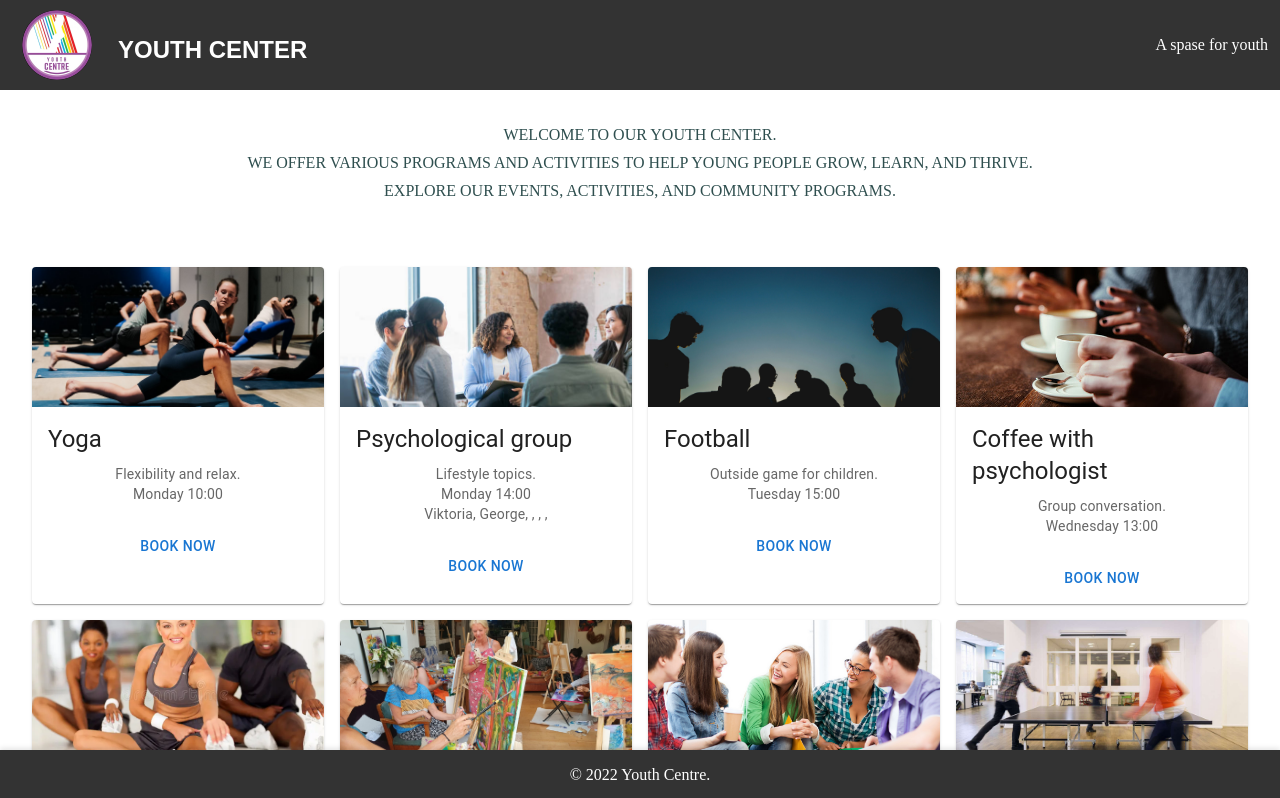
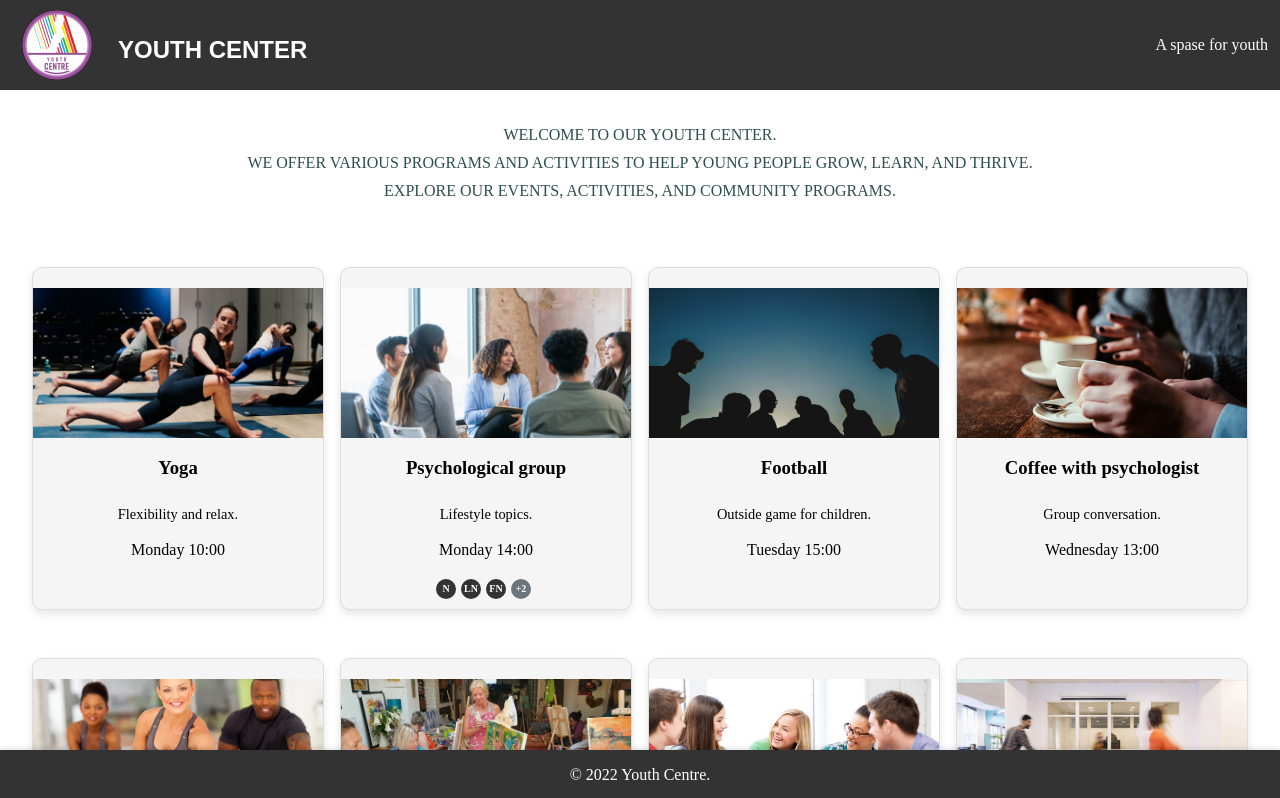
Before and after one commit to ms-viktoria/youth-center-website, a React (Vite) app: page / in a window 1280 px wide. Shown: the top 798 px of the page. Built offline with nearby package versions, Linux system fonts and the light colour scheme; data requests are answered from the project's data file; the HTML template or start-up script is replaced by a standard one.

Commit message:
Add UserIcons component. Add user-icons style.

```diff
--- a/data/db.json
+++ b/data/db.json
@@ -16,28 +16,24 @@
       "image": "../src/assets/images/psychological.jpg",
       "participants": [
         {
-          "id": 1734279940657,
-          "name": "Viktoria"
+          "id": 1734540822658,
+          "name": "Name"
         },
         {
-          "id": 1734279996384,
-          "name": "George"
+          "id": 1734549222388,
+          "name": "Last Name"
         },
         {
-          "id": 1734430966684,
-          "name": ""
+          "id": 1734549242198,
+          "name": "First Name"
         },
         {
-          "id": 1734430968252,
-          "name": ""
+          "id": 1734549256254,
+          "name": "User Name"
         },
         {
-          "id": 1734430970996,
-          "name": ""
-        },
-        {
-          "id": 1734432432084,
-          "name": ""
+          "id": 1734549270370,
+          "name": "Real Name"
         }
       ]
     },
@@ -47,12 +43,7 @@
       "description": "Outside game for children.",
       "time": "Tuesday 15:00",
       "image": "../src/assets/images/football.jpg",
-      "participants": [
-        {
-          "id": 1734364345247,
-          "name": ""
-        }
-      ]
+      "participants": []
     },
     {
       "id": "4",
--- a/src/App.tsx
+++ b/src/App.tsx
@@ -2,7 +2,6 @@ import Home from "./pages/Home.tsx";
 import { BrowserRouter, Routes, Route } from "react-router-dom";
 import Navbar from "./components/Navbar";
 import Footer from "./components/Footer.tsx";
-import Event from "./components/OldEventCard.tsx";
 
 const App = () => {
   return (
@@ -10,19 +9,6 @@ const App = () => {
       <Navbar />
       <Routes>
         <Route path="/" element={<Home />} />
-        <Route
-          path="/events"
-          element={
-            <Event
-              event={{
-                name: "",
-                description: "",
-                time: "",
-                image: "",
-              }}
-            />
-          }
-        />
       </Routes>
       <Footer />
     </BrowserRouter>
--- a/src/components/BookingModal.tsx
+++ b/src/components/BookingModal.tsx
@@ -1,5 +1,4 @@
 import Box from "@mui/material/Box";
-import Button from "@mui/material/Button";
 import Typography from "@mui/material/Typography";
 import Modal from "@mui/material/Modal";
 import Input from "@mui/material/Input";
@@ -42,12 +41,24 @@ export default function BookingModal({
     <Modal open={open} onClose={onClose}>
       <Box sx={modalStyle}>
         <div className="booking-modal">
-          <span className="booking-modal__close-button" onClick={onClose}>✘</span>
+          <span className="booking-modal__close-button" onClick={onClose}>
+            ×
+          </span>
           <div className="box">
-            <Typography className="box__title" gutterBottom variant="subtitle1" component="div">
+            <Typography
+              className="box__title"
+              gutterBottom
+              variant="subtitle1"
+              component="div"
+            >
               {title}
             </Typography>
-            <Typography className="box__time" gutterBottom variant="subtitle1" component="div">
+            <Typography
+              className="box__time"
+              gutterBottom
+              variant="subtitle1"
+              component="div"
+            >
               {time}
             </Typography>
           </div>
@@ -63,9 +74,29 @@ export default function BookingModal({
             value={name}
             onChange={(e) => setName(e.target.value)}
           />
-          <Button variant="contained" sx={{mt: 2}} onClick={onSubmit}>
-            Submit
-          </Button>
+          <input className="modal__age"
+                 type="number"
+                 id="age"
+                 name="age"
+                 min="1"
+                 max="120"
+                 placeholder="Age"
+                 required
+          />
+          <Input className="modal__phone"
+                 type="tel"
+                 id="phone"
+                 name="phone"
+                 placeholder="123-456-7890"
+                 required
+          />
+
+
+          <div className="booking-modal">
+            <span className="booking-modal__submit-button" onClick={onSubmit}>
+              Submit
+            </span>
+          </div>
         </div>
       </Box>
     </Modal>
--- a/src/components/EventCard.tsx
+++ b/src/components/EventCard.tsx
@@ -1,19 +1,15 @@
-import Card from "@mui/material/Card";
-import CardActions from "@mui/material/CardActions";
-import CardContent from "@mui/material/CardContent";
-import CardMedia from "@mui/material/CardMedia";
-import Button from "@mui/material/Button";
-import Typography from "@mui/material/Typography";
+import { useState } from "react";
+import { Event } from "../types/event.ts";
 import BookingModal from "./BookingModal.tsx";
-import { useState } from "react";
-import { Event } from "../types/event.ts"
+import UserIcons from "./UserIcons.tsx";
 
 interface EventCardProps {
   event: Event;
-  updateParticipants: (event: Event, participantNane: string) => void;
+  updateParticipants: (event: Event, participantName: string) => void;
+  users: { name: string }[];
 }
 
-export default function EventCard({ event, updateParticipants }: EventCardProps) {
+const EventCard = ({ event, updateParticipants }: EventCardProps) => {
   const { title, description, time, image, participants } = event;
   const [open, setOpen] = useState<boolean>(false);
 
@@ -21,28 +17,23 @@ export default function EventCard({ event, updateParticipants }: EventCardProps)
   const handleClose = () => setOpen(false);
 
   return (
-    <Card sx={{ maxWidth: 345 }}>
-      <CardMedia sx={{ height: 140 }} image={image} title={title} />
-      <CardContent>
-        <Typography gutterBottom variant="h5" component="div">
-          {title}
-        </Typography>
-        <Typography variant="body2" sx={{ color: "text.secondary" }}>
-          {description}
-        </Typography>
-        <Typography variant="body2" sx={{ color: "text.secondary" }}>
-          {time}
-        </Typography>
-        <Typography variant="body2" sx={{ color: "text.secondary" }}>
-          {participants.map(p => p.name).join(', ')}
-        </Typography>
-      </CardContent>
-      <CardActions className="button">
-        <Button className="button__book" onClick={handleOpen}>
-          Book Now
-        </Button>
-      </CardActions>
-      <BookingModal open={open} onClose={handleClose} event={event} updateParticipants={updateParticipants}/>
-    </Card>
+    <>
+      <div className="event-card" onClick={handleOpen}>
+        <img src={image} alt={title} className="event-card__image"/>
+        <h3 className="event-card__name">{title}</h3>
+        <p className="event-card__description">{description}</p>
+        <p className="event-card__time">{time}</p>
+        <UserIcons users={participants} />
+      </div>
+
+      <BookingModal
+        open={open}
+        onClose={handleClose}
+        event={event}
+        updateParticipants={updateParticipants}
+      />
+    </>
   );
-}
+};
+
+export default EventCard;
--- a/src/components/OldEventCard.tsx
+++ /dev/null
@@ -1,25 +0,0 @@
-export type Event = {
-  name: string;
-  description: string;
-  time: string;
-  image: string;
-};
-
-interface EventCardProps {
-  event: Event;
-}
-
-const OldEventCard = ({ event }: EventCardProps) => {
-  const { name, description, time, image } = event;
-
-  return (
-    <div className="event-card">
-      <img src={image} alt={name} className="event-card__image" />
-      <h3 className="event-card__name">{name}</h3>
-      <p className="event-card__description">{description}</p>
-      <p className="event-card__time">{time}</p>
-    </div>
-  );
-};
-
-export default OldEventCard;
--- /dev/null
+++ b/src/components/UserIcons.tsx
@@ -0,0 +1,43 @@
+import React from "react";
+
+interface User {
+  name: string;
+}
+
+const UserIcons: React.FC<{ users: User[] }> = ({ users }) => {
+  const maxVisible = 3;
+  const visibleUsers = users.slice(0, maxVisible);
+  const extraCount = users.length - maxVisible;
+
+  const getInitials = (name: string) => {
+    const parts = name.split(" ");
+    const initials = parts.map((part) => part[0]).join("");
+    return initials.toUpperCase();
+  };
+
+  const generateRandomColor = () => {
+    const letters = "0123456789ABCDEF";
+    let color = "#";
+    for (let i = 0; i <= 6; i++) {
+      color += letters[Math.floor(Math.random() * letters.length)];
+    }
+    return color;
+  };
+
+  return (
+    <div className="user-icons">
+      {visibleUsers.map((user, index) => (
+        <div
+          key={index}
+          className="user-icon"
+          style={{ backgroundColor: generateRandomColor() }}
+        >
+          {getInitials(user.name)}
+        </div>
+      ))}
+      {extraCount > 0 && <div className="user-icon extra">+{extraCount}</div>}
+    </div>
+  );
+};
+
+export default UserIcons;
--- a/src/index.scss
+++ b/src/index.scss
@@ -2,6 +2,7 @@
 @import './styles/navbar.scss';
 @import './styles/footer.scss';
 @import './styles/booking-modal.scss';
+@import './styles/user-icons.scss';
 
 body {
   margin: 0;
--- a/src/styles/booking-modal.scss
+++ b/src/styles/booking-modal.scss
@@ -1,11 +1,38 @@
 .booking-modal {
+  padding: 8px 10px 10px 8px;
+  position: static;
+
   &__close-button {
     position: absolute;
-    width: 20px;
-    height: 20px;
+    top: 12px;
+    right: 20px;
+    border-radius: 8px;
+    box-shadow: 2px 4px 0px rgba(0, 0, 0, 0.1);
+    padding: 4px 5px;
+    font-size: 25px;
     cursor: pointer;
-    top: 12px;
-    right: 8px;
+
+    &:hover {
+      color: brown;
+      box-shadow: 2px 4px 0px rgba(225, 0, 0, 0.1);
+    }
+  }
+
+  &__submit-button {
+    position: absolute;
+    bottom: 20px;
+    right: 5%;
+    border-radius: 10px;
+    box-shadow: 2px 4px 0px rgba(0, 0, 0, 0.1);
+    padding: 10px;
+    color: midnightblue;
+    cursor: pointer;
+
+    &:hover {
+      color: mediumblue;
+      box-shadow: 2px 4px 0px rgba(0, 0, 225, 0.1);
+    }
+
   }
 }
 
@@ -19,12 +46,27 @@
   cursor: pointer;
 
   &__title {
+    font-size: 1.2rem;
     width: 100%;
     text-align: left;
   }
+}
 
-  &__time {
-    width: 100%;
-    text-align: right;
-  }
+.modal{
+
+&__age {
+    border: none;
+  border-block-end: 1px solid gray;
+  writing-mode: horizontal-tb;
+  height: 40px;
+  margin: 12px;font-weight: 400;
+  font-size: 1rem;
+  line-height: 1.4375em;
+  letter-spacing: 0.00938em;
+  color: rgba(0, 0, 0, 0.87);
+  box-sizing: border-box;
+  display: inline-flex;
+
 }
+
+}
--- a/src/styles/event.scss
+++ b/src/styles/event.scss
@@ -11,18 +11,30 @@
   border-radius: 10px;
   box-shadow: 0 4px 8px rgba(0, 0, 0, 0.1);
   margin-bottom: 2rem;
-
   display: flex;
   flex-direction: column;
-  align-items: center;
-  justify-content: center;
   text-align: center;
+  cursor: pointer;
+
+
+
+
+  &:hover {
+    transform: scale(1.05);
+    transition: transform 0.4s ease;
+  }
+
+  &__participants {
+    font-size: 1.2rem;
+
+  }
 
   &__image {
     width: 100%;
     height: 150px;
     object-fit: cover;
     margin-top: 20px;
+    transition: transform 0.3s ease;
   }
 
   &__title {
@@ -32,13 +44,20 @@
   }
 
   &__description {
+    margin-top: 0.5rem;
     font-size: 0.9rem;
-    margin: 10px 0;
   }
 
-  &__schedule {
-    font-size: 0.9rem;
-    margin: 10px 0;
+  &__time {
+    margin-top: 0.5rem;
+    width: 100%;
+    text-align: center;
+  }
+
+  &__user-icons {
+    margin-top: 0.5rem;
+    width: 100%;
+    text-align: center;
   }
 }
 
--- a/src/styles/navbar.scss
+++ b/src/styles/navbar.scss
@@ -8,7 +8,8 @@
   align-items: center;
   color: #fff;
   background-color: #333333;
-  padding: 0px 12px;
+  padding: 0 12px;
+  min-height: 10vh;
 
   &__logo {
     display: flex;
--- /dev/null
+++ b/src/styles/user-icons.scss
@@ -0,0 +1,25 @@
+.user-icons {
+  display: flex;
+  align-items: center;
+  justify-content: center;
+  margin: 10px;
+}
+
+.user-icon {
+  width: 20px;
+  height: 20px;
+  border-radius: 50%;
+  background-color: #333333;
+  color: white;
+  display: flex;
+  align-items: center;
+  justify-content: center;
+  font-size: 10px;
+  font-weight: bold;
+  margin-right: 5px;
+  text-transform: uppercase;
+}
+
+.user-icon.extra {
+  background-color: #6c757d;
+}
```
Also changed, not shown: src/assets/images/logo.avif (deleted), 1 other file (tests, documents, lock files or other folders).
